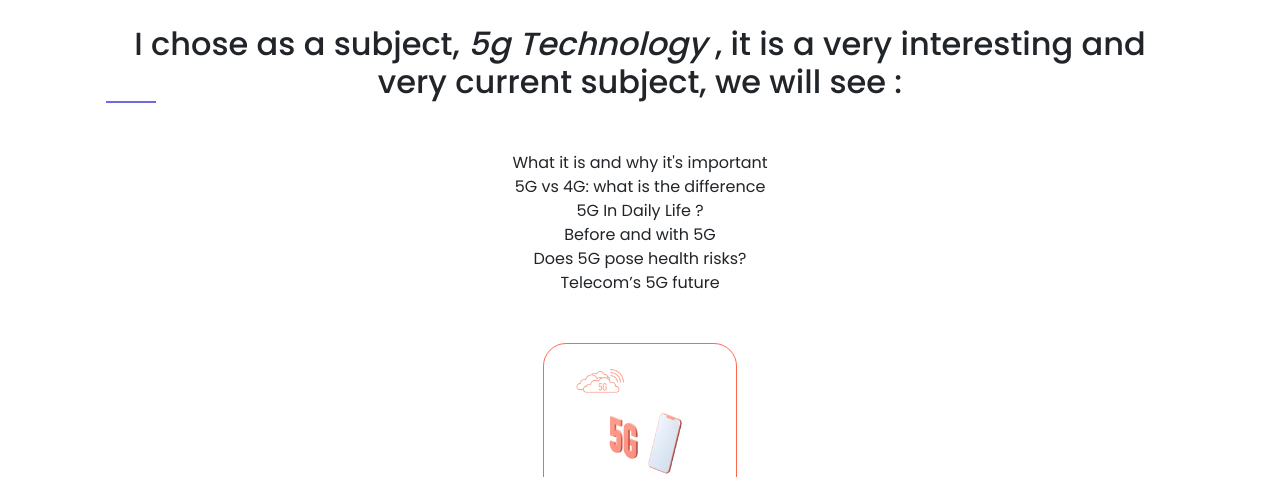
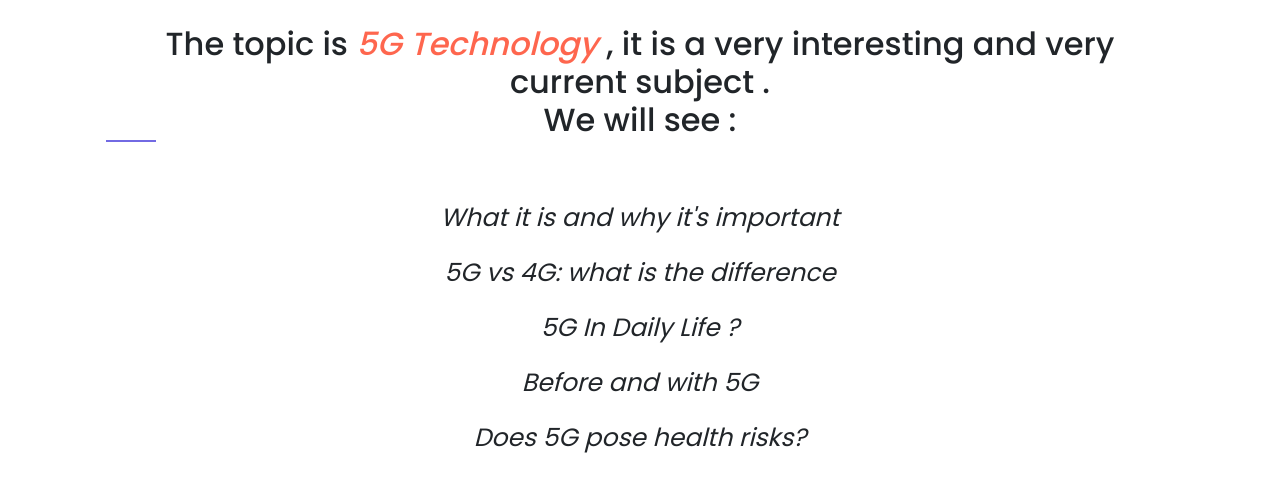
Before and after one commit to MelissaBen/5G-Technology, a plain HTML site: page public/index.html in a window 1280 px wide. Shown: the part 323-800 px from the top of the page. Drawn offline with Linux system fonts and the light colour scheme.

Commit message:
add changes

```diff
--- a/public/assets/css/style1.css
+++ b/public/assets/css/style1.css
@@ -134,7 +134,16 @@ img {
   width: 100%;
   overflow: hidden;
 }
-
+em {
+    color: #fe664e;
+}
+
+.list li {
+  font-size: 25px;
+  line-height: 35px;
+  padding: 10px;
+  font-style: italic;
+}
 /*
 ---------------------------------------------
 global styles
--- a/public/index.html
+++ b/public/index.html
@@ -110,11 +110,12 @@ https://templatemo.com/tm-568-digimedia
                       data-wow-delay="0.5s">
                       <div class="about-right-content">
                         <div class="section-heading">
-                          <h2>I chose as a subject, <em>5g Technology </em>, it is a very interesting and very current
-                            subject, we will see : </h2>
+                          <h2>The topic is <em>5G Technology </em>, it is a very interesting and very
+                            current
+                            subject . <br> We will see : </h2>
                           <div class="line-dec"></div>
                           <div class="container">
-                            <ul class="m-5">
+                            <ul class="m-5 list">
                               <li>What it is and why it's important</li>
                               <li>5G vs 4G: what is the difference</li>
                               <li>5G In Daily Life ?</li>
```
